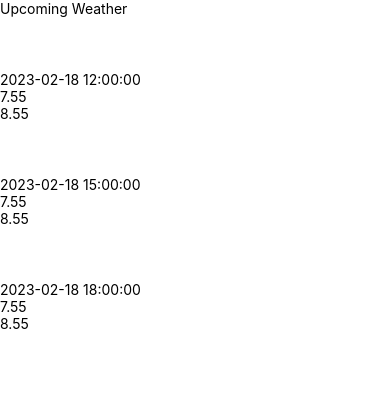
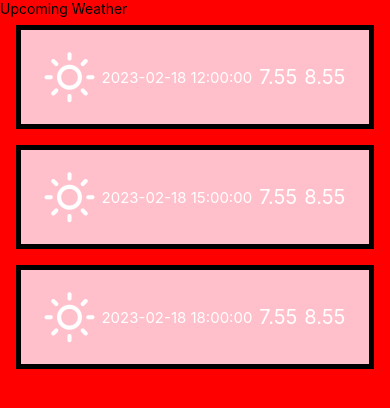
Before and after one commit to I-A11/Weather-App-React-Native, a React Native app: screen / in a window 390 px wide. Shown: the top 408 px of the page. Built offline with nearby package versions, Linux system fonts and the light colour scheme.

Commit message:
Style UpcomingWeather component.

```diff
--- a/src/components/UpcomingWeather.js
+++ b/src/components/UpcomingWeather.js
@@ -1,5 +1,12 @@
 import React from "react";
-import { Text, StyleSheet, SafeAreaView, FlatList, View } from "react-native";
+import {
+  Text,
+  StyleSheet,
+  SafeAreaView,
+  FlatList,
+  View,
+  StatusBar,
+} from "react-native";
 import { Feather } from "@expo/vector-icons";
 
 const DATA = [
@@ -44,11 +51,11 @@
 const Item = (props) => {
   const { dt_txt, min, max, condition } = props;
   return (
-    <View>
+    <View style={styles.item}>
       <Feather name={"sun"} size={50} color={"white"} />
-      <Text>{dt_txt}</Text>
-      <Text>{min}</Text>
-      <Text>{max}</Text>
+      <Text style={styles.date}>{dt_txt}</Text>
+      <Text style={styles.temp}>{min}</Text>
+      <Text style={styles.temp}>{max}</Text>
     </View>
   );
 };
@@ -78,6 +85,26 @@
 const styles = StyleSheet.create({
   container: {
     flex: 1,
+    marginTop: StatusBar.currentHeight || 0,
+    backgroundColor: "red",
+  },
+  item: {
+    padding: 20,
+    marginVertical: 8,
+    marginHorizontal: 16,
+    flexDirection: "row",
+    justifyContent: "space-around",
+    alignItems: "center",
+    borderWidth: 5,
+    backgroundColor: "pink",
+  },
+  temp: {
+    color: "white",
+    fontSize: 20,
+  },
+  date: {
+    color: "white",
+    fontSize: 15,
   },
 });
 export default UpcomingWeather;
```
